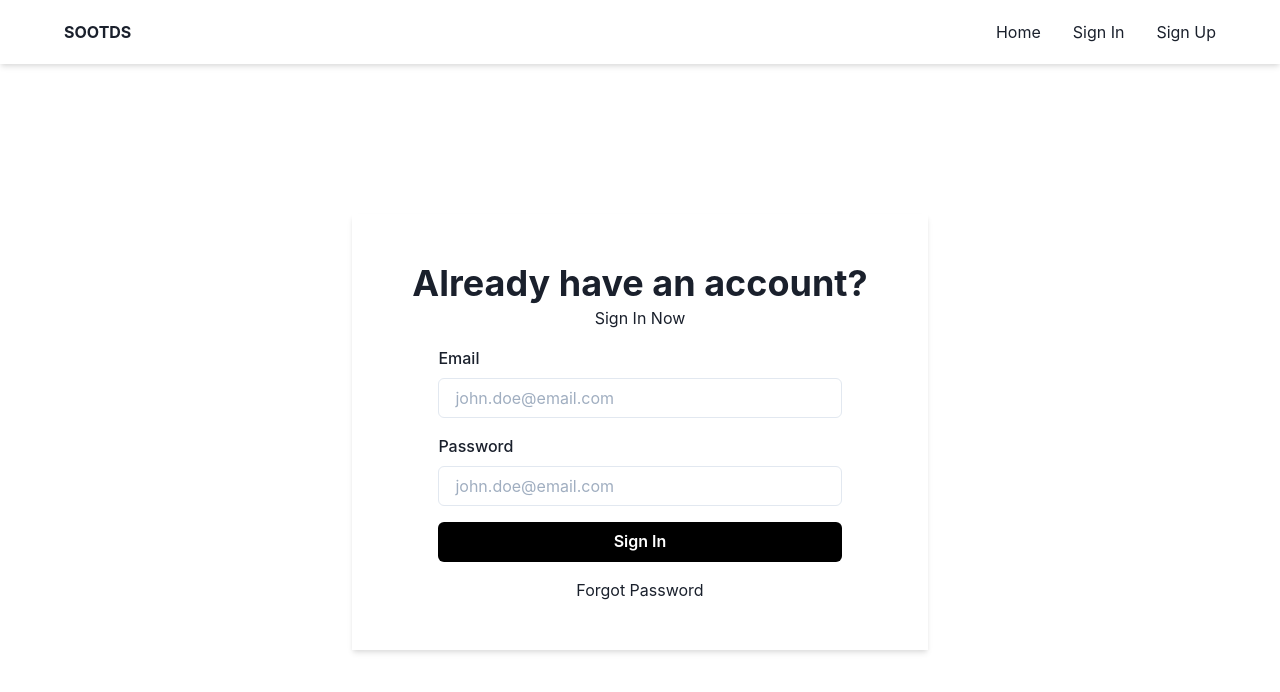
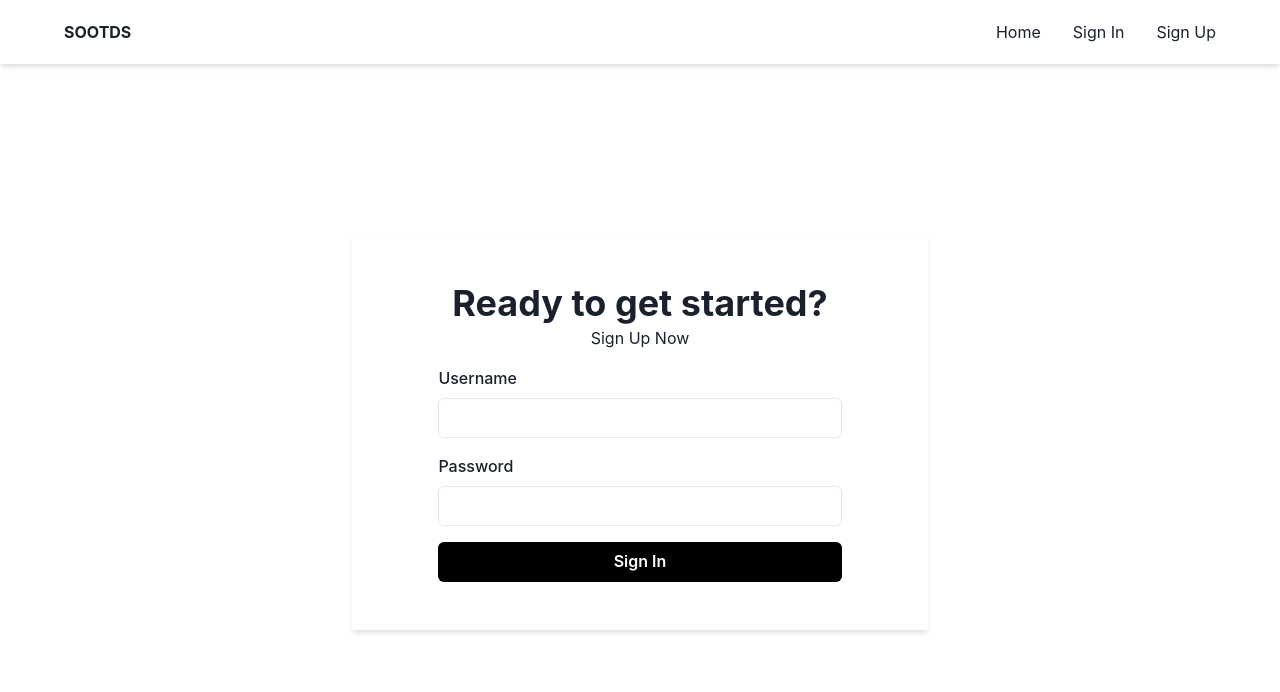
Before and after one commit to Sootds/sootds-client, a Next.js app: page /signin in a window 1280 px wide. Shown: the top 692 px of the page. Built offline with nearby package versions, Linux system fonts and the light colour scheme.

Commit message:
Update `SignIn.tsx` and implement authentication

```diff
--- a/src/containers/SignIn/SignIn.tsx
+++ b/src/containers/SignIn/SignIn.tsx
@@ -1,55 +1,36 @@
+// EXTERNAL IMPORTS
 import React, { FunctionComponent, memo } from 'react';
 import NextLink from 'next/link';
-import {
-  Flex,
-  Stack,
-  Box,
-  Heading,
-  Text,
-  FormControl,
-  FormLabel,
-  Input,
-  Button,
-  Link
-} from '@chakra-ui/react';
+import { Flex, Fade } from '@chakra-ui/react';
+
+// SHARED IMPORTS
 import { navbarHeight } from '../../shared/constants';
+
+// LOCAL IMPORTS
+import { SignInForm } from './components';
 
 // Component
 const SignIn: FunctionComponent = () => {
   return (
-    <Flex height={`calc(100vh - ${navbarHeight})`} justifyContent='center' alignItems='center'>
-      <Stack
+    <Flex
+      height='fit-content'
+      minHeight={`calc(100vh - ${navbarHeight})`}
+      justifyContent='center'
+      alignItems='center'
+    >
+      <Flex
+        as='section'
         width={{ base: '100%', sm: '90%', md: 'lg', lg: 'xl' }}
         height='fit-content'
         paddingY='12'
         direction='column'
-        alignItems='center'
         boxShadow={{ base: 'none', md: 'md' }}
-        spacing='4'
+        transition='height 1s ease-in'
       >
-        <Flex width='100%' height='fit-content' direction='column' alignItems='center'>
-          <Heading textAlign='center'>Already have an account?</Heading>
-          <Text textAlign='center'>Sign In Now</Text>
-        </Flex>
-        <Box width={{ base: '80%', sm: '75%', md: '70%' }}>
-          <FormControl>
-            <FormLabel>Email</FormLabel>
-            <Input type='email' placeholder='john.doe@email.com' />
-          </FormControl>
-        </Box>
-        <Box width={{ base: '80%', sm: '75%', md: '70%' }}>
-          <FormControl>
-            <FormLabel>Password</FormLabel>
-            <Input type='password' placeholder='john.doe@email.com' />
-          </FormControl>
-        </Box>
-        <Button width={{ base: '80%', sm: '75%', md: '70%' }} backgroundColor='black' color='white'>
-          Sign In
-        </Button>
-        <NextLink href='/forgot-password'>
-          <Link>Forgot Password</Link>
-        </NextLink>
-      </Stack>
+        <Fade in={true}>
+          <SignInForm />
+        </Fade>
+      </Flex>
     </Flex>
   );
 };
--- /dev/null
+++ b/src/containers/SignIn/components/SignInForm/SignInForm.tsx
@@ -0,0 +1,94 @@
+// EXTERNAL IMPORTS
+import React, { Dispatch, FunctionComponent, useCallback, memo } from 'react';
+import NextLink from 'next/link';
+import {
+  Flex,
+  Stack,
+  Box,
+  Heading,
+  Text,
+  FormControl,
+  FormLabel,
+  FormErrorMessage,
+  Input,
+  Button,
+  Link
+} from '@chakra-ui/react';
+import { useForm, SubmitHandler } from 'react-hook-form';
+import { joiResolver } from '@hookform/resolvers/joi';
+
+// LOCAL IMPORTS
+import { SignInFormType } from '../../types';
+import { SignInFormSchema } from '../../schemas';
+
+// Component
+const SignInForm: FunctionComponent = () => {
+  const { register, formState, handleSubmit } = useForm<SignInFormType>({
+    resolver: joiResolver(SignInFormSchema)
+  });
+
+  const onSignInSubmit = useCallback<SubmitHandler<SignInFormType>>(async (data): Promise<void> => {
+    const response = await fetch(`${process.env.NEXT_PUBLIC_SERVER_API_ROUTE}/auth/signin`, {
+      method: 'POST',
+      headers: {
+        Accept: 'application/json',
+        'Content-Type': 'application/json'
+      },
+      body: JSON.stringify({
+        username: data.username,
+        password: data.password
+      })
+    });
+
+    if (response.ok) {
+    } else {
+      console.log('ERROR: Sign up failed.');
+    }
+  }, []);
+
+  return (
+    <Stack
+      as='form'
+      onSubmit={handleSubmit(onSignInSubmit)}
+      width='100%'
+      alignItems='center'
+      spacing='4'
+    >
+      <Flex width='100%' height='fit-content' direction='column' alignItems='center'>
+        <Heading textAlign='center'>Ready to get started?</Heading>
+        <Text textAlign='center'>Sign Up Now</Text>
+      </Flex>
+      <Box width={{ base: '80%', sm: '75%', md: '70%' }}>
+        <FormControl
+          isInvalid={formState.errors.username?.message && formState.touchedFields.username}
+        >
+          <FormLabel>Username</FormLabel>
+          <Input id='username' type='text' {...register('username')} />
+          <FormErrorMessage>{formState.errors.username?.message}</FormErrorMessage>
+        </FormControl>
+      </Box>
+      <Box width={{ base: '80%', sm: '75%', md: '70%' }}>
+        <FormControl
+          isInvalid={formState.errors.password?.message && formState.touchedFields.password}
+        >
+          <FormLabel>Password</FormLabel>
+          <Input id='password' type='password' {...register('password')} />
+          <FormErrorMessage>{formState.errors.password?.message}</FormErrorMessage>
+        </FormControl>
+      </Box>
+      <Button
+        type='submit'
+        width={{ base: '80%', sm: '75%', md: '70%' }}
+        backgroundColor='black'
+        color='white'
+      >
+        Sign In
+      </Button>
+    </Stack>
+  );
+};
+
+// Display Name
+SignInForm.displayName = SignInForm.name;
+
+export default memo(SignInForm);
--- /dev/null
+++ b/src/containers/SignIn/components/SignInForm/index.ts
@@ -0,0 +1,2 @@
+import SignInForm from './SignInForm';
+export default SignInForm;
--- /dev/null
+++ b/src/containers/SignIn/components/index.ts
@@ -0,0 +1 @@
+export { default as SignInForm } from './SignInForm';
--- /dev/null
+++ b/src/containers/SignIn/schemas/SignInFormSchema.ts
@@ -0,0 +1,15 @@
+import Joi from 'joi';
+
+export const SignInFormSchema = Joi.object().keys({
+  username: Joi.string().alphanum().min(3).max(30).empty().required().messages({
+    'string.alphanum': 'Username must be alpanumeric.',
+    'string.min': 'Username length must be 3 or greater.',
+    'string.max': 'Username length must be 30 or less.',
+    'string.empty': 'Username cannot be empty.',
+    'any.required': 'Username is required.'
+  }),
+  password: Joi.string().empty().required().messages({
+    'string.empty': 'Password cannot be empty.',
+    'any.required': 'Password is required.'
+  })
+});
--- /dev/null
+++ b/src/containers/SignIn/schemas/index.ts
@@ -0,0 +1 @@
+export * from './SignInFormSchema';
--- /dev/null
+++ b/src/containers/SignIn/types/SignInFormType.ts
@@ -0,0 +1,4 @@
+export type SignInFormType = {
+  username: string;
+  password: string;
+};
--- /dev/null
+++ b/src/containers/SignIn/types/index.ts
@@ -0,0 +1 @@
+export * from './SignInFormType';
```
